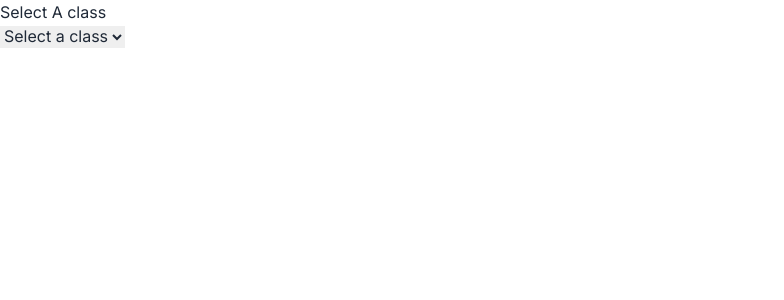
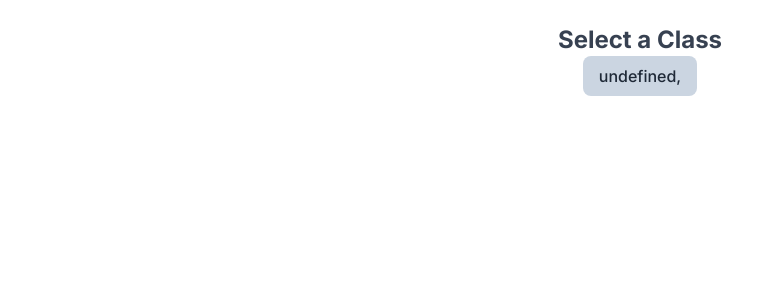
Before and after one commit to Syzole/My-Tabletop-RPG-Character-Sheet, a Next.js app: page / in a window 1280 px wide. Shown: the top 300 px of the page, without its empty margins (0-784 px from the left). Built offline with nearby package versions, Linux system fonts and the light colour scheme.

Commit message:
Update README for clarity, refactor layout and character selection, enhance DnDCharacter class, and improve stats handling in DnDCharacterStatsSheet

```diff
--- a/app/layout.tsx
+++ b/app/layout.tsx
@@ -17,7 +17,7 @@ export default function RootLayout({
 	return (
 		<html
 			lang="en"
-			data-theme="light"
+			className="antialiased"
 		>
 			<body className={ inter.className }>{ children }</body>
 		</html>
--- a/app/page.tsx
+++ b/app/page.tsx
@@ -1,44 +1,20 @@
 "use client";
 
-import rougeStartData from "@/characters/class/rogue.json";
+import rougeStartData from "@/characters/class/rouge.json";
 import DnDCharacter from "@/lib/DnDCharacter";
 import John from "../characters/Beta.json";
-import { useState } from "react";
 import { classSkeleton } from "@/lib/types";
+import ClassSelector from "@/lib/charecterCreator/classSelector";
+import DnDCharacterStatsSheet from "@/lib/Assets/Dnd 1.0 Sheet/DnDCharacterStatsSheet";
 
-let mapOfClases = new Map<string, classSkeleton>();
-
-mapOfClases.set(`${rougeStartData.name},${rougeStartData.version}`, { ...rougeStartData, hitDie: rougeStartData.hitDice } as classSkeleton);
-
-console.log(mapOfClases);
+const char = DnDCharacter.fromJSON(John);
 
 export default function Page() {
-	const [ classSelected, setClassSelected ] = useState("");
-	const [ classData, setClassData ] = useState<classSkeleton | undefined>();
+	return (
+		<div className="min-h-screen min-w-screen ">
+			{/* <DnDCharacterStatsSheet character={ char } /> */ }
+			{ <ClassSelector /> }
 
-	return (
-		<div>
-			<h2>Select A class</h2>
-			<select
-				value={ classSelected }
-				onChange={ (e) => {
-					const selectedKey = e.target.value;
-					const selectedClass = mapOfClases.get(selectedKey);
-
-					setClassSelected(selectedKey);
-					setClassData(selectedClass);
-
-					console.log(selectedKey);
-					console.log(selectedClass);
-				} }
-			>
-				<option value="">Select a class</option>
-				{ Array.from(mapOfClases.entries()).map(([ key, value ]) => (
-					<option key={ key } value={ key }>
-						{ value.name }
-					</option>
-				)) }
-			</select>
 		</div>
 	);
 }
--- a/lib/Assets/Dnd 1.0 Sheet/DnDCharacterStatsSheet.tsx
+++ b/lib/Assets/Dnd 1.0 Sheet/DnDCharacterStatsSheet.tsx
@@ -49,10 +49,10 @@ export default function DnDCharacterStatsSheet({ character: initialCharacter }:
 
 		// Convert proficiency object to a readable string
 		return [
-			"Armor: " + (proficiencies.armor.length > 0 ? proficiencies.armor.join(", ") : "None"),
-			"Weapons: " + (proficiencies.weapons.length > 0 ? proficiencies.weapons.join(", ") : "None"),
-			"Tools: " + (proficiencies.tools.length > 0 ? proficiencies.tools.join(", ") : "None"),
-			"Languages: " + (proficiencies.languages.length > 0 ? proficiencies.languages.join(", ") : "None"),
+			"Armor: " + (proficiencies.armor.size > 0 ? Array.from(proficiencies.armor).join(", ") : "None"),
+			"Weapons: " + (proficiencies.weapons.size > 0 ? Array.from(proficiencies.weapons).join(", ") : "None"),
+			"Tools: " + (proficiencies.tools.size > 0 ? Array.from(proficiencies.tools).join(", ") : "None"),
+			"Languages: " + (proficiencies.languages.size > 0 ? Array.from(proficiencies.languages).join(", ") : "None"),
 		].join("\n");
 	};
 
@@ -383,7 +383,7 @@ export default function DnDCharacterStatsSheet({ character: initialCharacter }:
 								</label>
 							</div>
 							<div className="row mt-1 flex">
-								<div className="col-6 pr-1">
+								<div className="col-6 pr-1 flex text-center">
 									<div
 										className="d-and-d-box white mb-0"
 										style={ { paddingBottom: "5px" } }
@@ -394,14 +394,14 @@ export default function DnDCharacterStatsSheet({ character: initialCharacter }:
 												type="text"
 												style={ { width: "calc(100% - 25px)" } }
 												className="d-and-d-linput"
-												defaultValue={ character.hitDiceMax ? character.hitDiceMax : "" }
+												defaultValue={ character.hitDiceMax ? Object.entries(character.hitDiceMax).map(([ key, value ]) => `${value}d${key}`).join(", ") : "" }
 												onChange={ (e) => updateCharacter("hitDiceMax", e.target.defaultValue) }
 											/>
 										</div>
 										<input
 											type="text"
 											className="d-and-d-cinput"
-											defaultValue={ character.hitDice ? character.hitDice : "" }
+											defaultValue={ character.hitDice ? Object.entries(character.hitDice).map(([ key, value ]) => `${value}d${key}`).join(", ") : "" }
 											onChange={ (e) => updateCharacter("hitDice", e.target.defaultValue) }
 										/>
 										<label
--- a/lib/DnDCharacter.tsx
+++ b/lib/DnDCharacter.tsx
@@ -42,8 +42,8 @@ export default class DnDCharacter {
 	hp: number = 0;
 	tempHp: number = 0;
 
-	hitDiceMax: Map<string, number> = new Map();
-	hitDice: Map<string, number> = new Map();
+	hitDiceMax: { [ key: number ]: number } = {};
+	hitDice: { [ key: number ]: number } = {};
 
 	deathsaveSuccesses?: number;
 	deathsaveFailures?: number;
--- /dev/null
+++ b/lib/charecterCreator/classSelector.tsx
@@ -0,0 +1,94 @@
+"use client";
+
+import rougeStartData from "@/characters/class/rouge.json";
+import DnDCharacter from "@/lib/DnDCharacter";
+import { classSkeleton } from "@/lib/types";
+import { useState } from "react";
+
+
+let mapOfClases = new Map<string, classSkeleton>();
+
+const baseStats = {
+    str: 10,
+    dex: 10,
+    con: 10,
+    int: 10,
+    wis: 10,
+    cha: 10,
+}
+
+mapOfClases.set(`${rougeStartData.name},${rougeStartData.version}`, { ...rougeStartData, hitDie: rougeStartData.hitDice } as classSkeleton);
+
+export default function ClassSelector() {
+    const [ classSelected, setClassSelected ] = useState("");
+    const [ choiceConfirmed, setChoiceConfirmed ] = useState(false);
+    const [ classData, setClassData ] = useState<classSkeleton | undefined>();
+    const [ stats, setStats ] = useState(baseStats);
+
+    const handleClassSelection = (key: string) => {
+        const selectedClassData = mapOfClases.get(key);
+        if (selectedClassData && window.confirm(`Are you sure you want to select the ${selectedClassData.name} class?`)) {
+            setClassSelected(key);
+            setClassData(selectedClassData);
+            setChoiceConfirmed(true);
+        }
+    };
+
+    return (
+        <div className="flex flex-col items-center gap-6 p-6">
+            { !choiceConfirmed && ( // If the user has not confirmed their choice
+                <div>
+                    <h2 className="text-2xl font-bold text-gray-700">Select a Class</h2>
+                    <div className="flex flex-wrap justify-center gap-4">
+                        { Array.from(mapOfClases.keys()).map((key) => {
+                            return (
+                                <button
+                                    className="btn-secondary bg-slate-300 px-4 py-2 rounded-lg text-gray-800 font-medium hover:bg-slate-400 focus:ring-2 focus:ring-slate-500"
+                                    key={ key }
+                                    onClick={ () => {
+                                        handleClassSelection(key);
+                                    } }
+                                >
+                                    { key }
+                                </button>
+                            );
+                        }) }
+                    </div>
+                </div>) }
+
+            { choiceConfirmed && (
+                <div className="flex flex-col items-center gap-6">
+                    <h2 className="text-2xl font-bold text-gray-700">Class Selected</h2>
+                    <p className="text-lg text-gray-800">You have selected the { classSelected } class.</p>
+                    <p className="text-lg text-gray-800">Please create your statblock</p>
+                    <div className="flex flex-row gap-4">
+                        {
+                            Object.entries(baseStats).map(([ key, value ]) => (
+                                <div key={ key } className="stat-item">
+                                    <span className="stat-key">{ key }: </span>
+                                    <input
+                                        type="number"
+                                        className="stat-value w-16 p-1 border rounded"
+                                        onChange={ (e) => {
+                                            const newStats = { ...baseStats };
+                                            newStats[ key as keyof typeof baseStats ] = parseInt(e.target.value) || 0;
+                                            setStats(newStats);
+                                        } }
+                                        min="1"
+                                        max="20"
+                                    />
+                                </div>
+                            ))
+                        }
+                        <p>Stats: </p>
+                        <p>{ JSON.stringify(stats) }</p>
+                    </div>
+                </div>) }
+        </div>
+    );
+}
+
+function transformCharecter(char: DnDCharacter, data: classSkeleton) {
+    char.classLevel = data.name;
+    char.hitDiceMax[ data.hitDice ] = 1;
+}
--- a/lib/types.tsx
+++ b/lib/types.tsx
@@ -1,4 +1,4 @@
-// types.ts
+// types.tsx
 
 import * as types from "@prisma/client";
 
@@ -219,7 +219,7 @@ export type classSkeleton = {
 	name: string,
 	source: string[],
 	version: string,
-	hitDie: number,
+	hitDice: number,
 	savingThrowProf: string[],
 	skillsProf: {
 		from: string[],
--- a/styles/globals.css
+++ b/styles/globals.css
@@ -1,3 +1,9 @@
 @tailwind base;
 @tailwind components;
 @tailwind utilities;
+
+/* html, body {
+    background-color: #f3f4f6;
+    min-height: 100%;
+    margin: 0;
+} */
--- a/tailwind.config.ts
+++ b/tailwind.config.ts
@@ -11,7 +11,7 @@ const config: Config = {
 	daisyui: {
 		themes: [
 			"light",
-			"dark",
+			// "dark",
 			// "cupcake",
 			// "bumblebee",
 			// "emerald",
--- a/tsconfig.json
+++ b/tsconfig.json
@@ -17,11 +17,12 @@
 				"name": "next"
 			}
 		],
+		"baseUrl": ".",
 		"paths": {
 			"@/*": ["./*"]
 		},
-		"target": "ES2017"
+		"target": "ES2020"
 	},
-	"include": ["next-env.d.ts", "**/*.ts", "**/*.tsx", ".next/types/**/*.ts", "seed.js", "test.mjs", "lib/mongodb.js"],
+	"include": ["lib/types.ts", "next-env.d.ts", "**/*.ts", "**/*.tsx", ".next/types/**/*.ts", "seed.js", "test.mjs", "lib/mongodb.js"],
 	"exclude": ["node_modules"]
 }
```
Also changed, not shown: lib/Assets/Dnd 1.0 Sheet/dndstyles.css, 1 other file (tests, documents, lock files or other folders).
